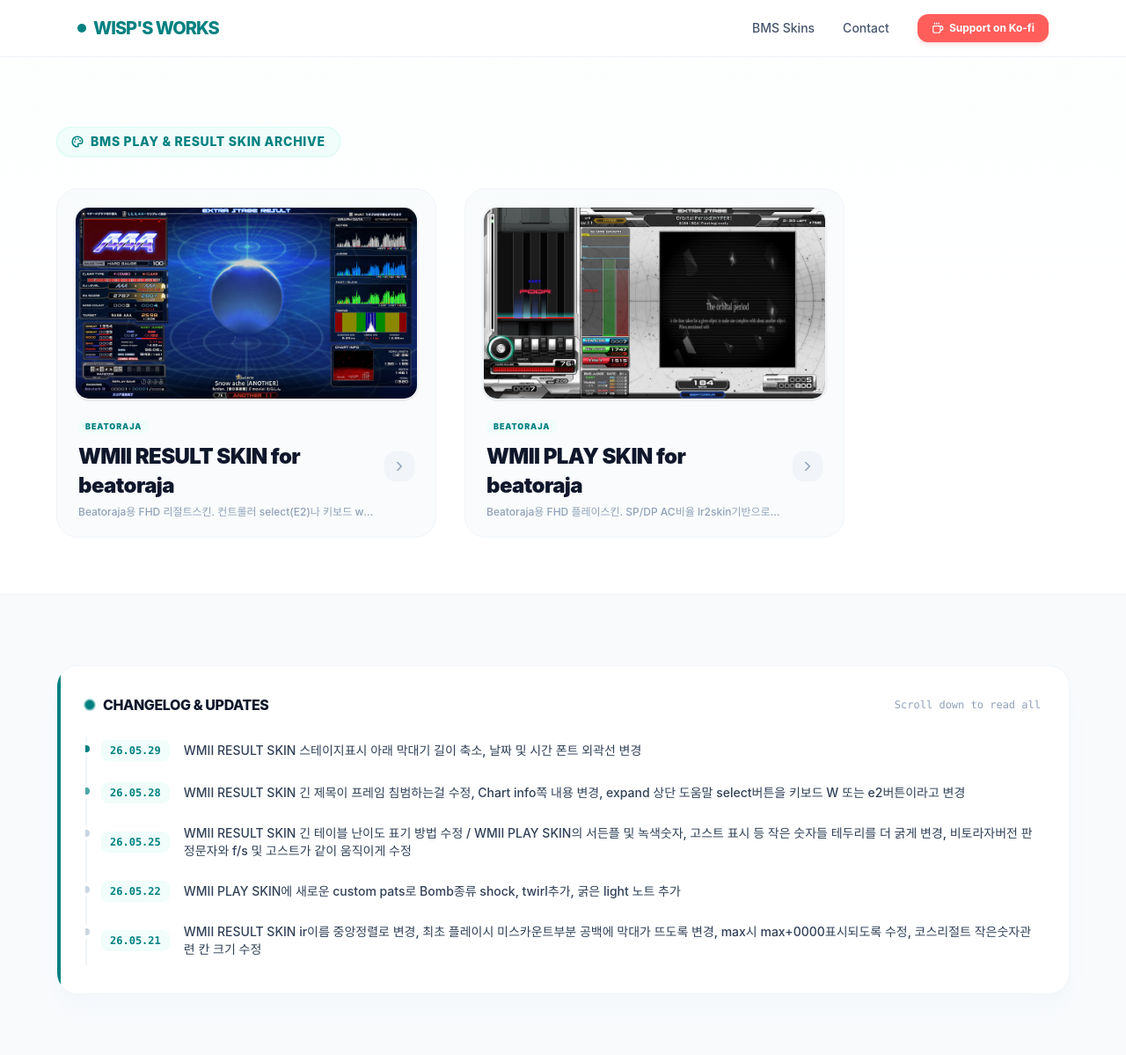
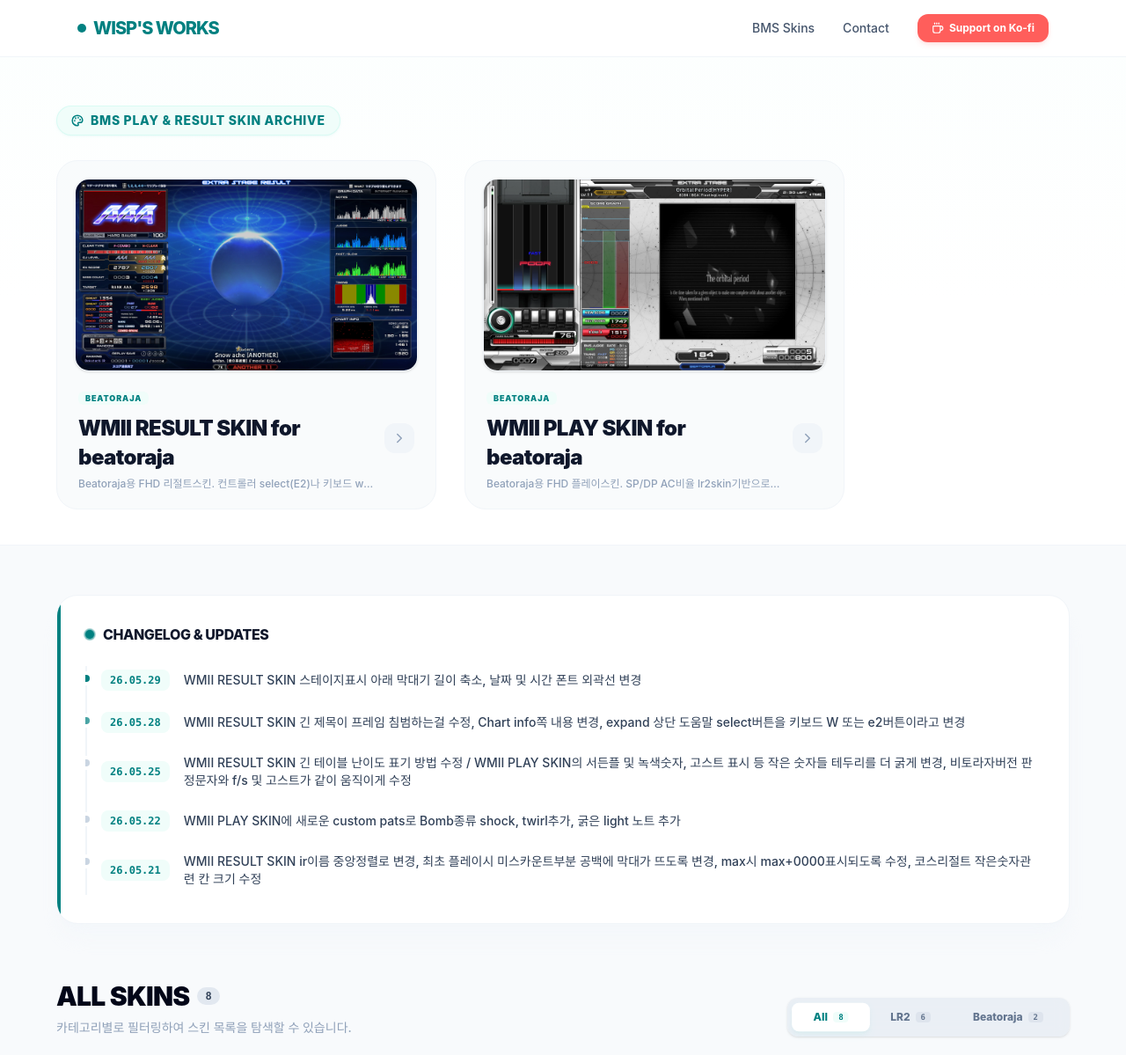
Before and after one commit to p-wn/myWorksWeb, a React (Vite) app: page / in a window 1280 px wide. Shown: the top 1199 px of the page at 88% size. Built offline with nearby package versions, Linux system fonts and the light colour scheme; a web font is replaced by a local one.

Commit message:
update gap

```diff
--- a/src/App.tsx
+++ b/src/App.tsx
@@ -272,7 +272,7 @@
 
       <main className="pt-16">
         {/* Dynamic Hero Intro Section */}
-        <section className="bg-white pt-12 sm:pt-20 pb-10 sm:pb-16 px-4 sm:px-6 relative overflow-hidden">
+        <section className="bg-white pt-8 sm:pt-14 pb-6 sm:pb-10 px-4 sm:px-6 relative overflow-hidden">
           <div className="absolute inset-0 bg-gradient-to-b from-teal-50/20 via-transparent to-transparent pointer-events-none" />
           <div className="max-w-6xl mx-auto relative z-10">
             <div>
@@ -280,7 +280,7 @@
                 initial={{ opacity: 0, y: 15 }}
                 animate={{ opacity: 1, y: 0 }}
                 transition={{ duration: 0.6 }}
-                className="inline-flex items-center gap-2 px-4 py-1.5 bg-teal-50 rounded-full text-xs sm:text-sm font-extrabold text-point mb-6 sm:mb-8 border border-teal-100/60 shadow-sm shadow-teal-500/5"
+                className="inline-flex items-center gap-2 px-4 py-1.5 bg-teal-50 rounded-full text-xs sm:text-sm font-extrabold text-point mb-4 sm:mb-6 border border-teal-100/60 shadow-sm shadow-teal-500/5"
               >
                 <Palette size={14} strokeWidth={2.5} />
                 <span className="tracking-wider uppercase">BMS PLAY & RESULT SKIN ARCHIVE</span>
@@ -336,7 +336,7 @@
         </section>
 
         {/* BMS Skins Section */}
-        <section id="skins" className="py-20 px-6 bg-slate-50 min-h-[60vh] border-t border-slate-100">
+        <section id="skins" className="pt-10 sm:pt-14 pb-16 px-4 sm:px-6 bg-slate-50 min-h-[60vh] border-t border-slate-100">
           <div className="max-w-6xl mx-auto">
             {/* Update */}
             <div className="mb-16 p-6 sm:p-8 bg-white rounded-3xl border border-slate-100 shadow-xl shadow-slate-100/40 relative overflow-hidden">
@@ -347,7 +347,7 @@
                   <span className="w-2.5 h-2.5 rounded-full bg-point relative" />
                   <h3 className="text-base font-extrabold tracking-tight text-slate-900 uppercase">Changelog & Updates</h3>
                 </div>
-                <span className="text-xs font-mono text-slate-400 font-medium">Scroll down to read all</span>
+
               </div>
 
               <div className="space-y-4 max-h-[260px] overflow-y-auto pr-2 scrollbar-thin scrollbar-thumb-slate-200 scrollbar-track-transparent">
```
